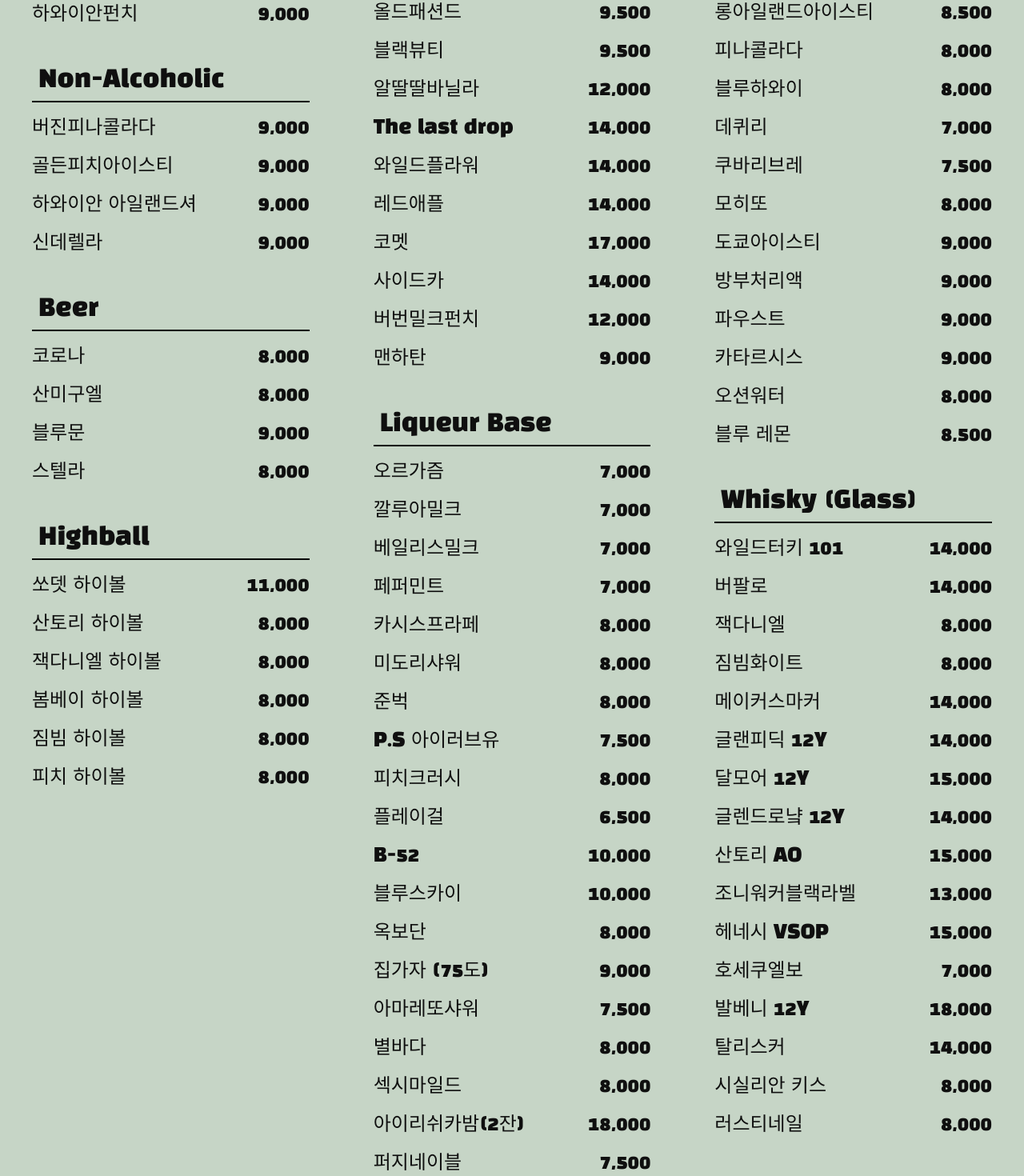
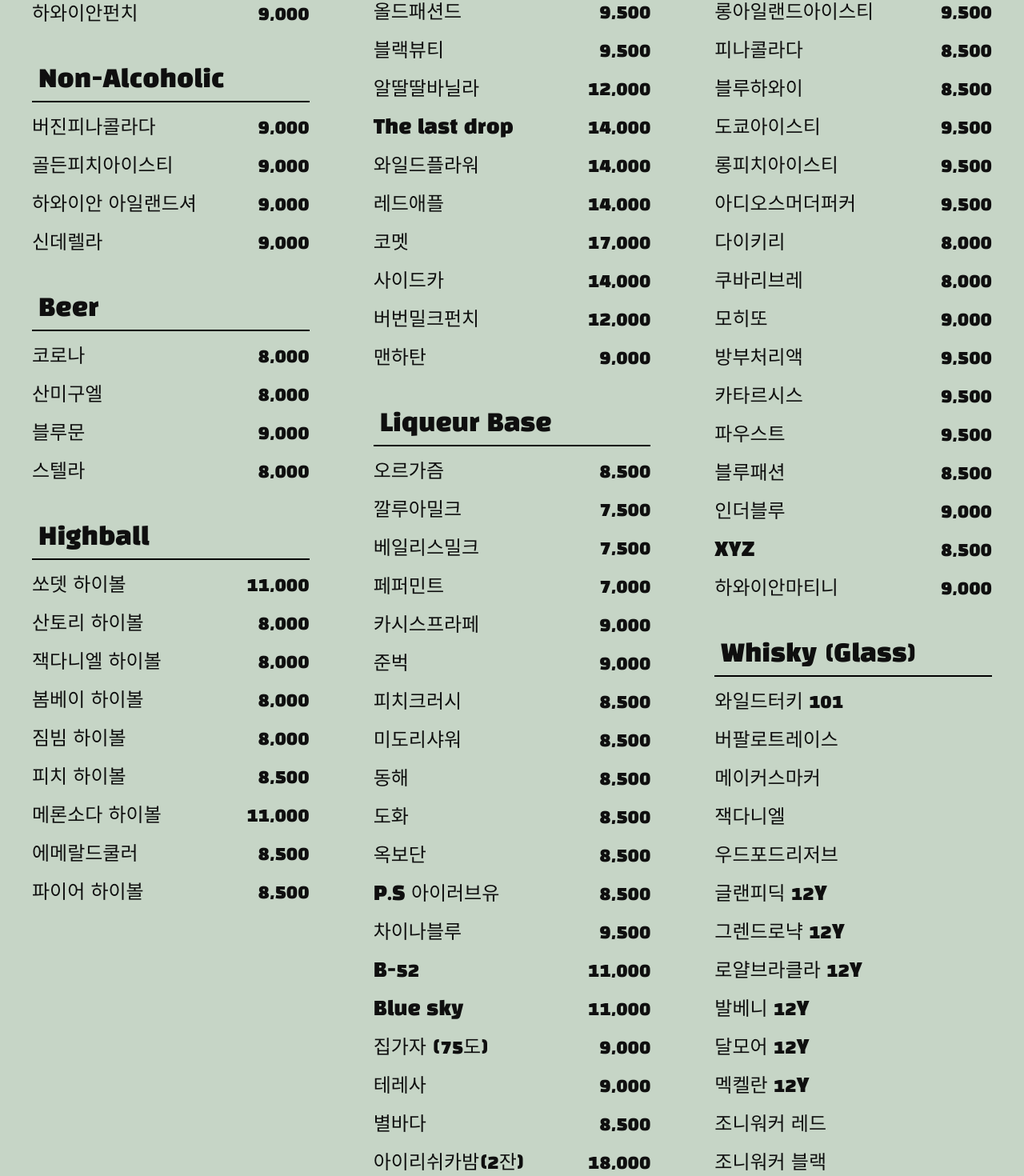
Before and after one commit to jaewoo-ahn/soThat, a React (Create React App) app: page /barmenu in a window 1280 px wide. Shown: the part 1140-2610 px from the top of the page at 80% size. Built offline with nearby package versions, Linux system fonts and the light colour scheme.

Commit message:
data : glass bottle

```diff
--- a/src/data/bar.js
+++ b/src/data/bar.js
@@ -359,19 +359,121 @@
   {
     base: "Rum Base",
     items: [
-      { name: "워터멜론쿨러", price: "8,000" },
-      { name: "롱아일랜드아이스티", price: "8,500" },
-      { name: "피나콜라다", price: "8,000" },
-      { name: "블루하와이", price: "8,000" },
-      { name: "데퀴리", price: "7,000" },
-      { name: "쿠바리브레", price: "7,500" },
-      { name: "모히또", price: "8,000" },
-      { name: "도쿄아이스티", price: "9,000" },
-      { name: "방부처리액", price: "9,000" },
-      { name: "파우스트", price: "9,000" },
-      { name: "카타르시스", price: "9,000" },
-      { name: "오션워터", price: "8,000" },
-      { name: "블루 레몬", price: "8,500" },
+      {
+        name: "워터멜론쿨러",
+        price: "8,500",
+        ingredient: ["럼", "미도리", "오렌지쥬스", "크랜베리"],
+      },
+      {
+        name: "롱아일랜드아이스티",
+        price: "9,500",
+        ingredient: ["보드카", "진", "럼", "오렌지향", "유자", "콜라", "레몬"],
+      },
+      {
+        name: "피나콜라다",
+        price: "8,500",
+        ingredient: ["럼", "파인애플", "코코넛"],
+      },
+      {
+        name: "블루하와이",
+        price: "8,500",
+        ingredient: ["말리부럼", "블루큐라소", "유자", "파인애플", "라임"],
+      },
+      {
+        name: "도쿄아이스티",
+        price: "9,500",
+        ingredient: [
+          "보드카",
+          "진",
+          "럼",
+          "데킬라",
+          "메론",
+          "오렌지향",
+          "유자",
+          "사이다",
+        ],
+      },
+      {
+        name: "롱피치아이스티",
+        price: "9,500",
+        ingredient: [
+          "보드카",
+          "진",
+          "럼",
+          "데킬라",
+          "오렌지향",
+          "라임",
+          "유자",
+          "크랜베리",
+        ],
+      },
+      {
+        name: "아디오스머더퍼커",
+        price: "9,500",
+        ingredient: [
+          "보드가",
+          "진",
+          "럼",
+          "데낄라",
+          "오렌지향",
+          "블루큐라소",
+          "라임",
+          "유자",
+          "사이다",
+        ],
+      },
+      {
+        name: "다이키리",
+        price: "8,000",
+        ingredient: ["럼", "라임", "슈가"],
+      },
+      {
+        name: "쿠바리브레",
+        price: "8,000",
+        ingredient: ["럼", "콜라", "라임"],
+      },
+      {
+        name: "모히또",
+        price: "9,000",
+        ingredient: ["모히또럼", "라임", "민트잎", "토닉워터", "슈가"],
+      },
+      {
+        name: "방부처리액",
+        price: "9,500",
+        ingredient: ["럼", "애플퍼커", "파인애플", "블루큐라소"],
+      },
+      {
+        name: "카타르시스",
+        price: "9,500",
+        ingredient: ["화이트럼", "아마레또", "론디아즈151"],
+      },
+      {
+        name: "파우스트",
+        price: "9,500",
+        ingredient: ["화이트럼", "카시스", "론디아즈151"],
+      },
+      {
+        name: "블루패션",
+        price: "8,500",
+        ingredient: ["화이트럼", "블루큐라소", "라임", "슈가"],
+      },
+      {
+        name: "인더블루",
+        price: "9,000",
+        ingredient: ["럼", "자몽리큐르", "블루큐라소", "토닉워터"],
+      },
+      { name: "XYZ", price: "8,500", ingredient: ["럼", "오렌지향", "레몬"] },
+      {
+        name: "하와이안마티니",
+        price: "9,000",
+        ingredient: [
+          "화이트럼",
+          "아마레또",
+          "서던컴포트",
+          "파인애플",
+          "오렌지쥬스",
+        ],
+      },
     ],
   },
   {
@@ -395,51 +497,152 @@
   {
     base: "Liqueur Base",
     items: [
-      { name: "오르가즘", price: "7,000" },
-      { name: "깔루아밀크", price: "7,000" },
-      { name: "베일리스밀크", price: "7,000" },
+      { name: "오르가즘", price: "8,500" },
+      { name: "깔루아밀크", price: "7,500" },
+      { name: "베일리스밀크", price: "7,500" },
       { name: "페퍼민트", price: "7,000" },
-      { name: "카시스프라페", price: "8,000" },
-      { name: "미도리샤워", price: "8,000" },
-      { name: "준벅", price: "8,000" },
-      { name: "P.S 아이러브유", price: "7,500" },
-      { name: "피치크러시", price: "8,000" },
-      { name: "플레이걸", price: "6,500" },
-      { name: "B-52", price: "10,000" },
-      { name: "블루스카이", price: "10,000" },
-      { name: "옥보단", price: "8,000" },
+      { name: "카시스프라페", price: "9,000" },
+      { name: "준벅", price: "9,000" },
+      { name: "피치크러시", price: "8,500" },
+      { name: "미도리샤워", price: "8,500" },
+      { name: "동해", price: "8,500" },
+      { name: "도화", price: "8,500" },
+      { name: "옥보단", price: "8,500" },
+      { name: "P.S 아이러브유", price: "8,500" },
+      { name: "차이나블루", price: "9,500" },
+      { name: "B-52", price: "11,000" },
+      { name: "Blue sky", price: "11,000" },
       { name: "집가자 (75도)", price: "9,000" },
-      { name: "아마레또샤워", price: "7,500" },
-      { name: "별바다", price: "8,000" },
-      { name: "섹시마일드", price: "8,000" },
+      { name: "테레사", price: "9,000" },
+      { name: "별바다", price: "8,500" },
       { name: "아이리쉬카밤(2잔)", price: "18,000" },
-      { name: "퍼지네이블", price: "7,500" },
+      { name: "퍼지네이블", price: "8,500" },
+      { name: "말리부쥬스", price: "8,500" },
       { name: "영원한 평화", price: "8,500" },
-      { name: "동해", price: "8,000" },
-      { name: "러브포션 NO.9", price: "8,000" },
-      { name: "도화", price: "8,500" },
-      { name: "아메리카노", price: "8,000" },
+      { name: "러브포션 NO.9", price: "9,000" },
+      { name: "애플N멜론", price: "9,000" },
+      { name: "카카오피즈", price: "8,500" },
+      { name: "엘더플라워피즈", price: "8,500" },
+      { name: "그래스호퍼", price: "8,500" },
+      { name: "막걸리쉐이크", price: "8,500" },
+      { name: "아마레또샤워", price: "8,500" },
+      { name: "치즈케이크샷(30ml)", price: "4,000" },
     ],
   },
   {
     base: "Whisky (Glass)",
     items: [
-      { name: "와일드터키 101", price: "14,000" },
-      { name: "버팔로", price: "14,000" },
-      { name: "잭다니엘", price: "8,000" },
-      { name: "짐빔화이트", price: "8,000" },
-      { name: "메이커스마커", price: "14,000" },
-      { name: "글랜피딕 12Y", price: "14,000" },
-      { name: "달모어 12Y", price: "15,000" },
-      { name: "글렌드로냨 12Y", price: "14,000" },
-      { name: "산토리 AO", price: "15,000" },
-      { name: "조니워커블랙라벨", price: "13,000" },
-      { name: "헤네시 VSOP", price: "15,000" },
-      { name: "호세쿠엘보", price: "7,000" },
-      { name: "발베니 12Y", price: "18,000" },
-      { name: "탈리스커", price: "14,000" },
-      { name: "시실리안 키스", price: "8,000" },
-      { name: "러스티네일", price: "8,000" },
+      {
+        name: "와일드터키 101",
+        oneoz: "9,000",
+        towoz: "17,000",
+        bottle: "150,000",
+      },
+      {
+        name: "버팔로트레이스",
+        oneoz: "9,000",
+        towoz: "17,000",
+        bottle: "140,000",
+      },
+      {
+        name: "메이커스마커",
+        oneoz: "9,000",
+        towoz: "17,000",
+        bottle: "150,000",
+      },
+      { name: "잭다니엘", oneoz: "7,000", towoz: "13,000", bottle: "130,000" },
+      {
+        name: "우드포드리저브",
+        oneoz: "11,000",
+        towoz: "20,000",
+        bottle: "19,000",
+      },
+      {
+        name: "글랜피딕 12Y",
+        oneoz: "14,000",
+        towoz: "27,000",
+        bottle: "240,000",
+      },
+      {
+        name: "그렌드로냑 12Y",
+        oneoz: "14,000",
+        towoz: "27,000",
+        bottle: "240,000",
+      },
+      {
+        name: "로얄브라클라 12Y",
+        oneoz: "15,000",
+        towoz: "28,000",
+        bottle: "270,000",
+      },
+      {
+        name: "발베니 12Y",
+        oneoz: "15,000",
+        towoz: "28,000",
+        bottle: "260,000",
+      },
+      {
+        name: "달모어 12Y",
+        oneoz: "15,000",
+        towoz: "28,000",
+        bottle: "270,000",
+      },
+      {
+        name: "멕켈란 12Y",
+        oneoz: "14,000",
+        towoz: "27,000",
+        bottle: "260,000",
+      },
+      {
+        name: "조니워커 레드",
+        oneoz: "7,000",
+        towoz: "13,000",
+        bottle: "150,000",
+      },
+      {
+        name: "조니워커 블랙",
+        oneoz: "9,000",
+        towoz: "17,000",
+        bottle: "150,000",
+      },
+      {
+        name: "헤네시 VSOP",
+        oneoz: "14,000",
+        towoz: "27,000",
+        bottle: "240,000",
+      },
+      {
+        name: "산토리 AO",
+        oneoz: "15,000",
+        towoz: "28,000",
+        bottle: "250,000",
+      },
+      {
+        name: "클랜알라키 12Y",
+        oneoz: "15,000",
+        towoz: "28,000",
+        bottle: "300,000",
+      },
+      {
+        name: "핸드릭스 진",
+        oneoz: "8,000",
+        towoz: "15,000",
+        bottle: "150,000",
+      },
+      {
+        name: "봄베이 사파이어",
+        oneoz: "7,000",
+        towoz: "13,000",
+        bottle: "100,000",
+      },
+      {
+        name: "산토리가쿠빈",
+        oneoz: "7,000",
+        towoz: "13,000",
+        bottle: "100,000",
+      },
+      { name: "제임슨", oneoz: "8,000", towoz: "15,000", bottle: "100,000" },
+      { name: "탈리스커", oneoz: "11,000", towoz: "20,000", bottle: "220,000" },
     ],
   },
   {
@@ -450,7 +653,10 @@
       { name: "잭다니엘 하이볼", price: "8,000" },
       { name: "봄베이 하이볼", price: "8,000" },
       { name: "짐빔 하이볼", price: "8,000" },
-      { name: "피치 하이볼", price: "8,000" },
+      { name: "피치 하이볼", price: "8,500" },
+      { name: "메론소다 하이볼", price: "11,000" },
+      { name: "에메랄드쿨러", price: "8,500" },
+      { name: "파이어 하이볼", price: "8,500" },
     ],
   },
 ];
```
